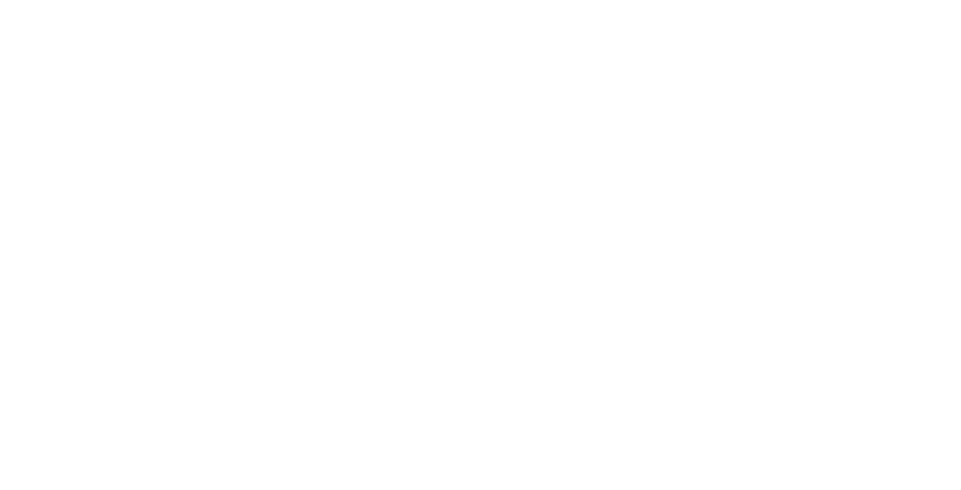
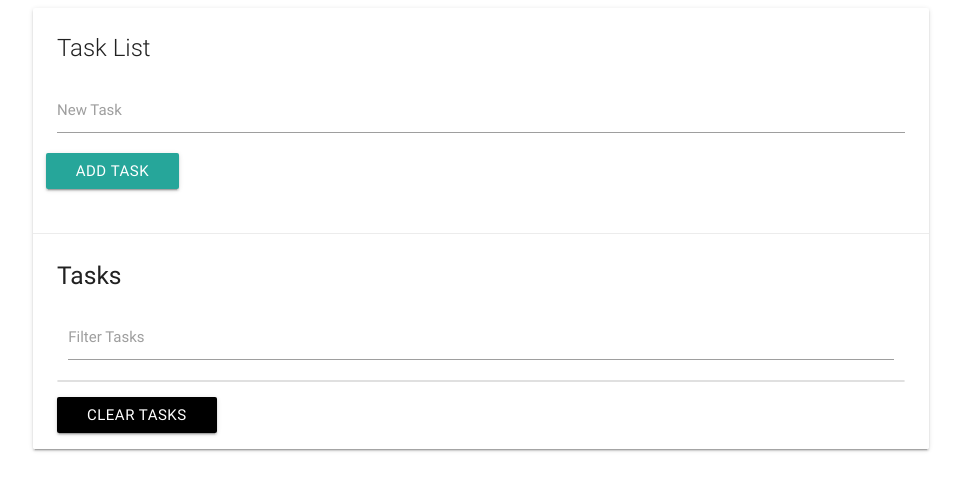
Before and after one commit to jhwitham/Vanilla-JS-Task-List, a plain HTML site: page index.html in a window 1280 px wide. Shown: the whole page, without its empty margins (159-1120 px from the left). Drawn offline with nearby package versions, Linux system fonts and the light colour scheme.

Commit message:
Structure & styling for UI

```diff
--- a/index.html
+++ b/index.html
@@ -9,6 +9,36 @@
   <title>Task List</title>
 </head>
 <body>
+  <div class="container">
+    <div class="row">
+      <div class="col s12">
+        <div id="main" class="card">
+          <div class="card-content">
+            <span class="card-title">Task List</span>
+            <div class="row">
+              <form id="task-form">
+                <div class="input-field col s12">
+                  <input type="text" name="task" id="task">
+                  <label for="task">New Task</label>
+                </div>
+                <input type="submit" value="Add Task" class="btn">
+              </form>
+            </div>
+          </div>
+          <div class="card-action">
+            <h5 id="task-title">Tasks</h5>
+            <div class="input-field col s12">
+              <input type="text" name="filter" id="filter">
+              <label for="filter">Filter Tasks</label>
+            </div>
+            <ul class="collection"></ul>
+            <a href="#" class="clear-tasks btn black">Clear Tasks</a>
+          </div>
+        </div>
+      </div>
+    </div>
+  </div>
+
   <!-- Materialize dependency -->
   <script
   src="https://code.jquery.com/jquery-3.2.1.js"
```
